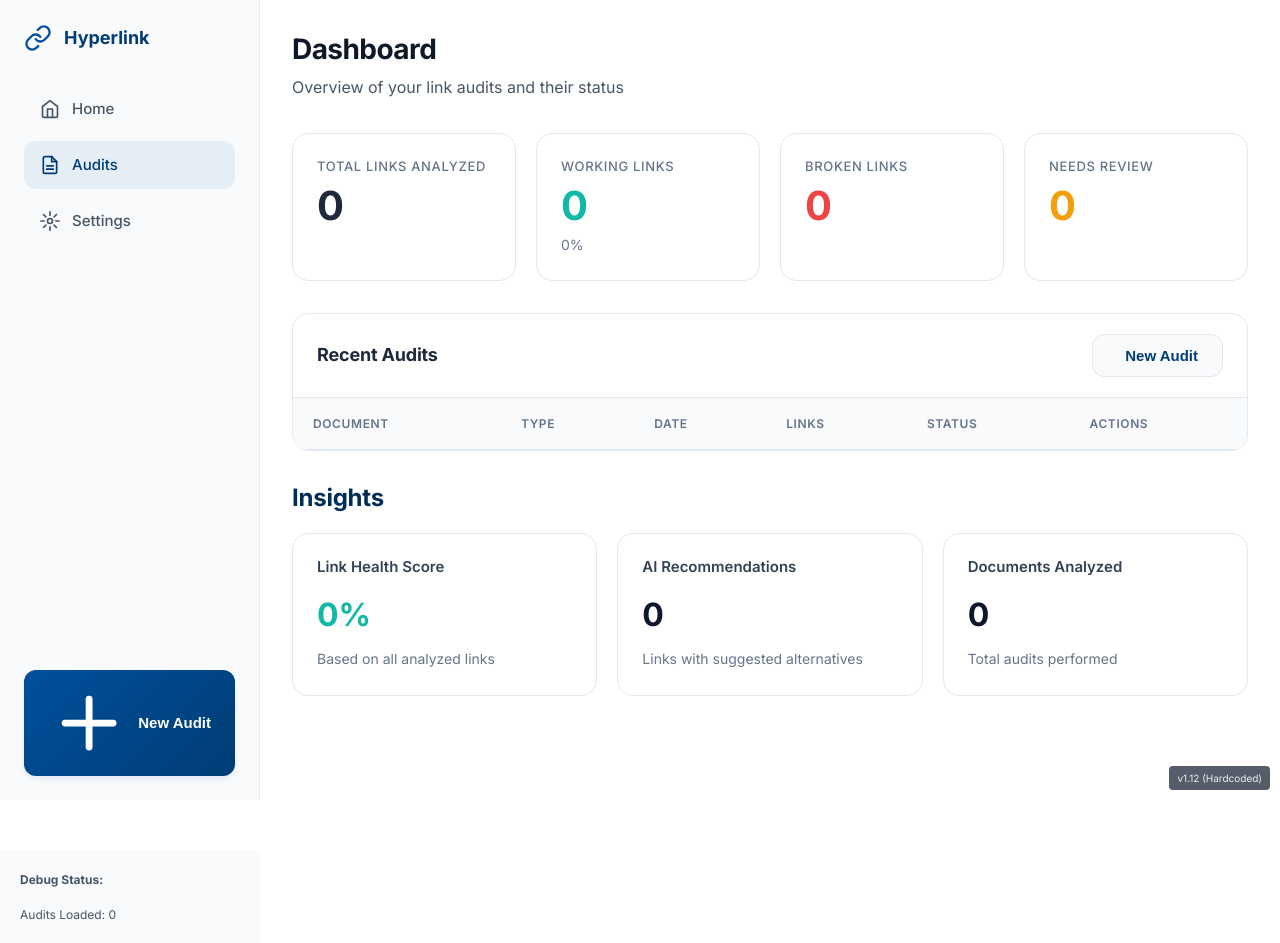
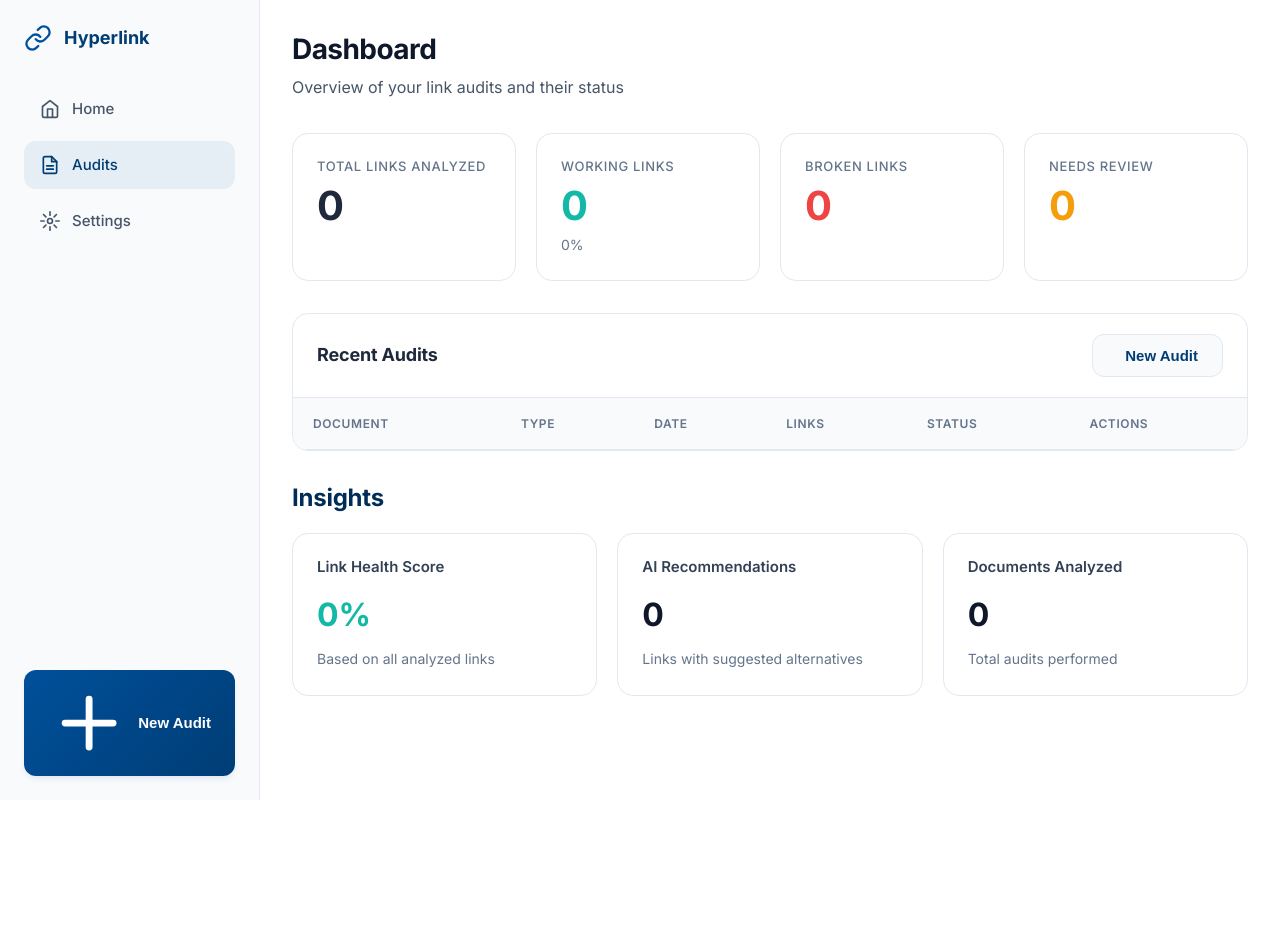
Before and after one commit to Bbester2/hyperl-ink-h-orizon, a Next.js app: page /dashboard in a window 1280 px wide. Shown: the top 943 px of the page. After the commit the page ends 800 px from the top, so only its background shows below. Built offline with nearby package versions, Linux system fonts and the light colour scheme.

Commit message:
Polish UI for Production v2.0

```diff
--- a/app/dashboard/page.js
+++ b/app/dashboard/page.js
@@ -290,16 +290,7 @@ export default function Dashboard() {
                 />
             )}
 
-            {/* Debug Info (Temporary) */}
-            <div style={{ marginTop: '50px', padding: '20px', background: '#f8fafc', fontSize: '12px', color: '#64748b' }}>
-                <p><strong>Debug Status:</strong></p>
-                <p>Audits Loaded: {audits.length}</p>
-                <button onClick={() => {
-                    alert(localStorage.getItem('hyperlink_audits') || 'Storage is empty');
-                }} style={{ textDecoration: 'underline', border: 'none', background: 'none', cursor: 'pointer' }}>
-                    Check Raw Storage
-                </button>
-            </div>
+
         </div>
     );
 }
--- a/app/layout.js
+++ b/app/layout.js
@@ -18,21 +18,7 @@ export default function RootLayout({ children }) {
                 />
             </head>
             <body>
-                <div style={{
-                    position: 'fixed',
-                    bottom: '10px',
-                    right: '10px',
-                    background: '#0f172a',
-                    color: '#e2e8f0',
-                    padding: '4px 8px',
-                    borderRadius: '4px',
-                    fontSize: '10px',
-                    zIndex: 9999,
-                    pointerEvents: 'none',
-                    opacity: 0.7
-                }}>
-                    v1.12 (Hardcoded)
-                </div>
+
                 {children}
             </body>
         </html>
```
Also changed, not shown: lib/ai-service.js.
